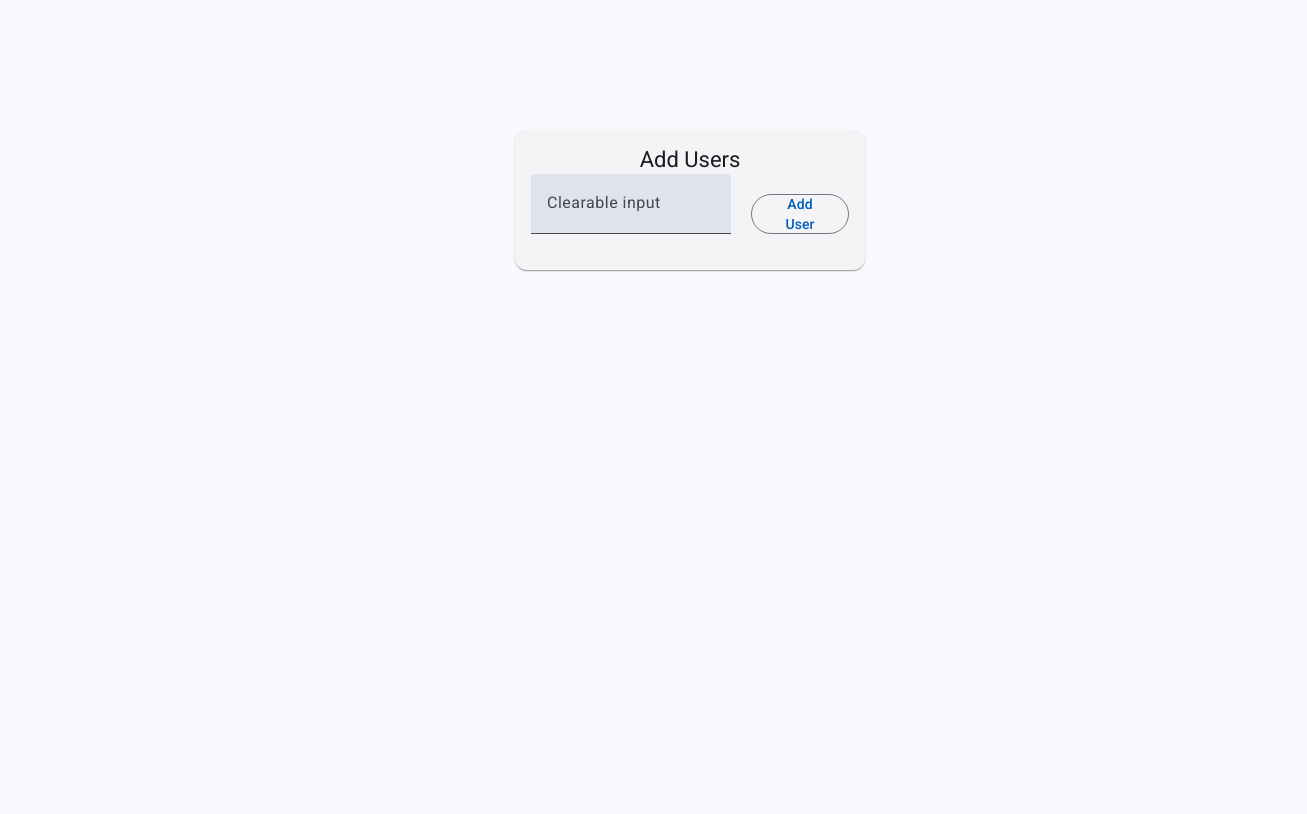
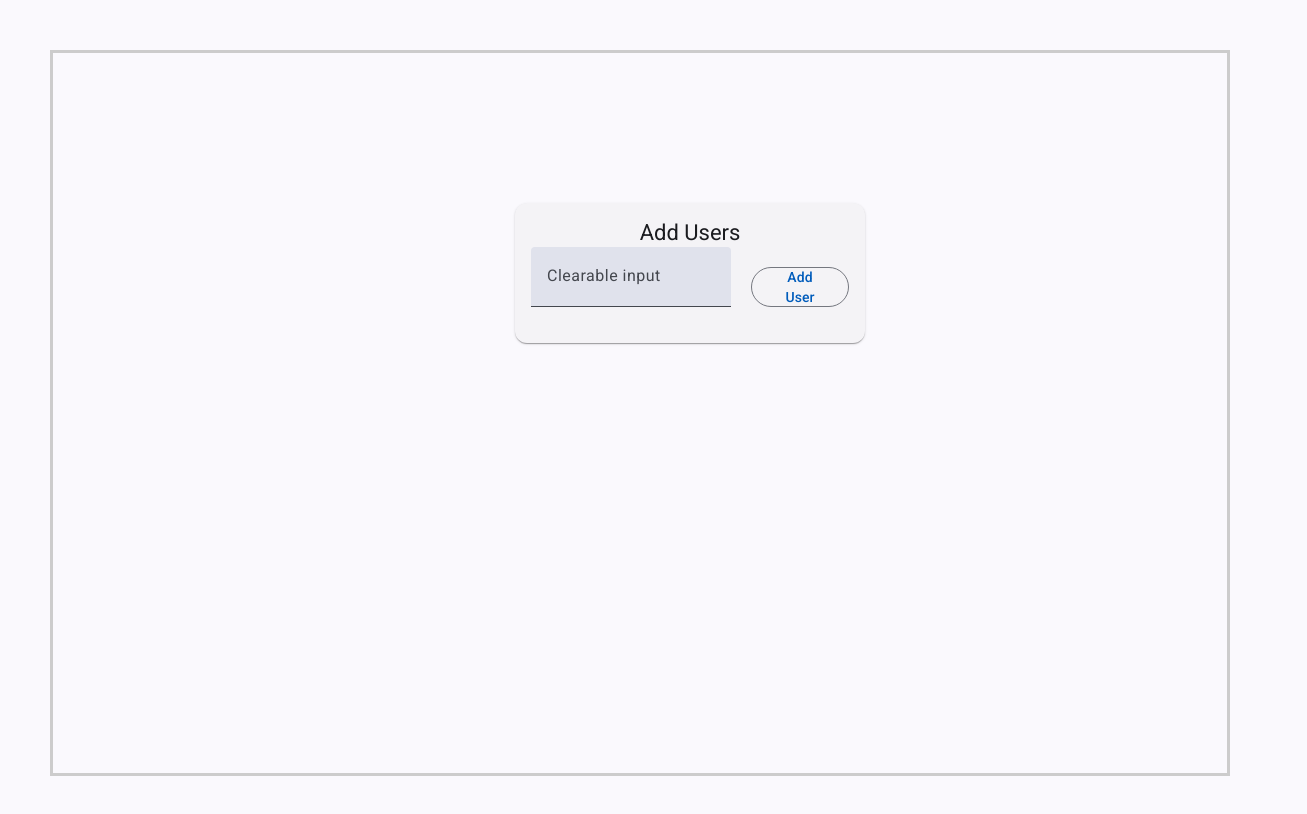
Before and after one commit to meghanachowdaryvelaga/Splitwise, an Angular app: page / in a window 1280 px wide. Shown: the top 814 px of the page, 1307 px wide, since content can reach past the window. Built offline with nearby package versions, Linux system fonts and the light colour scheme.

Commit message:
next-task

```diff
--- a/src/app/app.html
+++ b/src/app/app.html
@@ -1 +1 @@
-<app-user-list></app-user-list>
+<app-home-page></app-home-page>
--- a/src/app/app.ts
+++ b/src/app/app.ts
@@ -1,11 +1,12 @@
 import { Component, signal } from '@angular/core';
 import { RouterOutlet } from '@angular/router';
 import { AddUser } from "../components/add-user/add-user";
-import { UserList } from '../components/user-list/user-list';
+import { UserList } from "../components/user-list/user-list";
+import { HomePage } from "../components/home-page/home-page";
 
 @Component({
   selector: 'app-root',
-  imports: [RouterOutlet, AddUser, UserList],
+  imports: [RouterOutlet, AddUser, UserList, HomePage],
   templateUrl: './app.html',
   styleUrl: './app.css'
 })
--- a/src/components/home-page/home-page.css
+++ b/src/components/home-page/home-page.css
@@ -0,0 +1,6 @@
+.home-container{
+    border: 3px solid #ccc;
+    margin:50px;
+    height: 85%;
+    padding: 20px;
+}
--- a/src/components/home-page/home-page.html
+++ b/src/components/home-page/home-page.html
@@ -1 +1,5 @@
-<p>home-page works!</p>
+<div class="home-container">
+    <app-add-user></app-add-user>
+    <br>
+   <app-user-list></app-user-list>
+</div>
--- a/src/components/home-page/home-page.ts
+++ b/src/components/home-page/home-page.ts
@@ -1,8 +1,10 @@
 import { Component } from '@angular/core';
+import { AddUser } from "../add-user/add-user";
+import { UserList } from "../user-list/user-list";
 
 @Component({
   selector: 'app-home-page',
-  imports: [],
+  imports: [AddUser, UserList],
   templateUrl: './home-page.html',
   styleUrl: './home-page.css',
 })
--- a/src/components/user-list/user-list.html
+++ b/src/components/user-list/user-list.html
@@ -1,5 +1,4 @@
 <div class = "center-align">
-<app-add-user (userAdded) ="onUserAdded($event)" ></app-add-user>
 <ol class= "list-align">
   <li *ngFor="let user of users">
     {{user}}
--- a/src/components/user-list/user-list.ts
+++ b/src/components/user-list/user-list.ts
@@ -1,4 +1,4 @@
-import { Component } from '@angular/core';
+import { Component, Input } from '@angular/core';
 import { AddUser } from "../add-user/add-user";
 import { CommonModule } from '@angular/common';
 
@@ -10,9 +10,6 @@ import { CommonModule } from '@angular/common';
   styleUrls: ['./user-list.css'],
 })
 export class UserList {
-  users: string[] = [];
+  @Input() users: string[] = [];
 
-  onUserAdded(userName: string) {
-    this.users.push(userName);
-  }
 }
```
